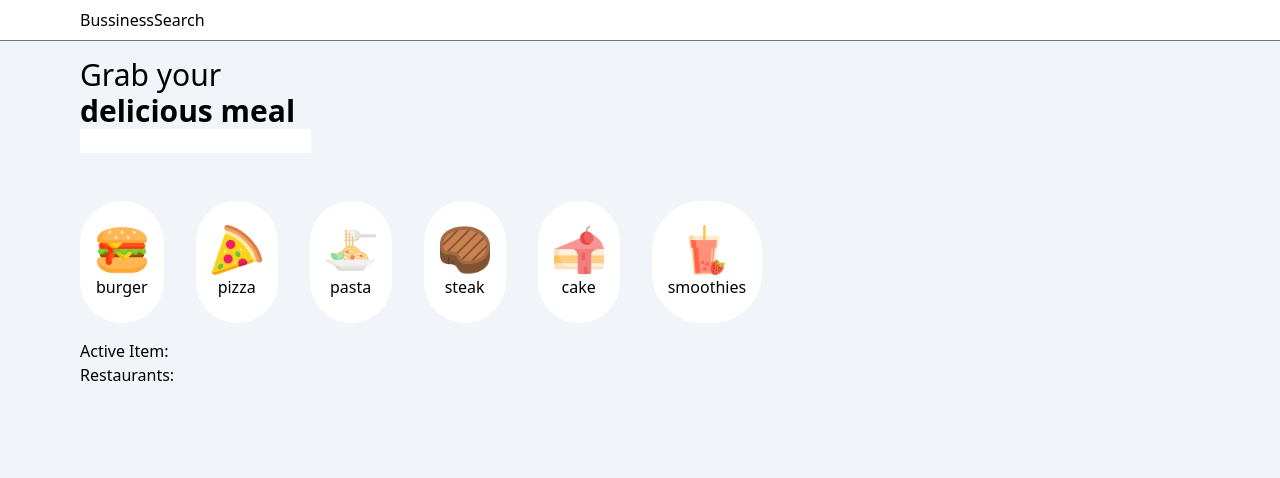
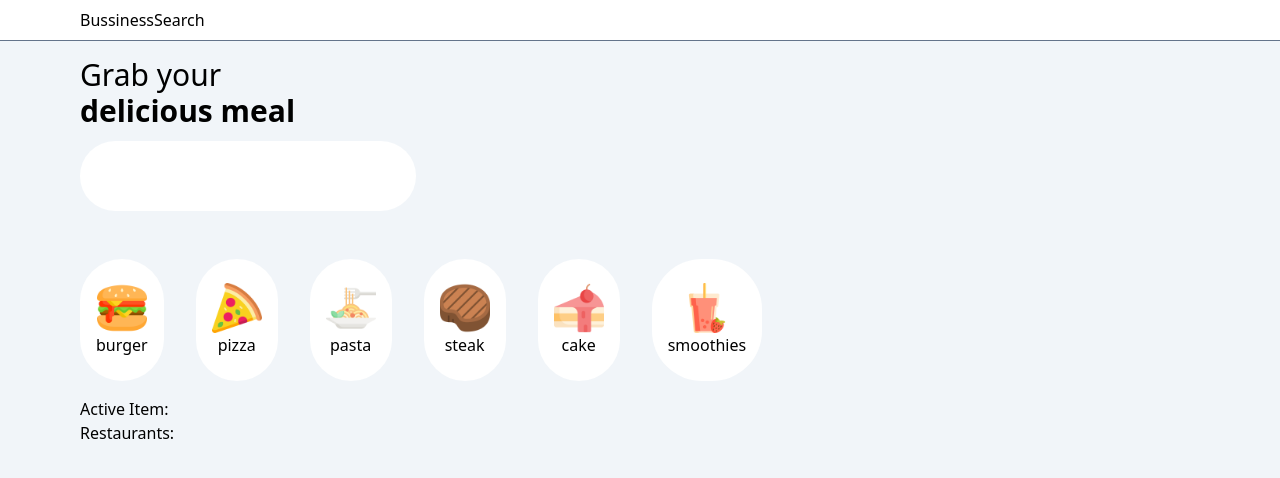
Before and after one commit to VictorMerino/yas-tit-vue, a Vue app: page / in a window 1280 px wide. Shown: the top 478 px of the page. Built offline with nearby package versions, Linux system fonts and the light colour scheme.

Commit message:
Start validating input

```diff
--- a/src/components/SearchBar.vue
+++ b/src/components/SearchBar.vue
@@ -7,6 +7,7 @@ const emit = defineEmits<{
 
 const searchField = ref('')
 function searchText() {
+  if (!searchField.value) return
   emit('searchTerm', searchField.value)
 }
 </script>
@@ -20,4 +21,13 @@ function searchText() {
       @input="searchText" />
   </div>
 </template>
-<style scoped></style>
+<style scoped>
+div {
+  margin-top: 12px;
+}
+input {
+  border-radius: 40px;
+  padding: 1em;
+  font-size: 20px;
+}
+</style>
```
